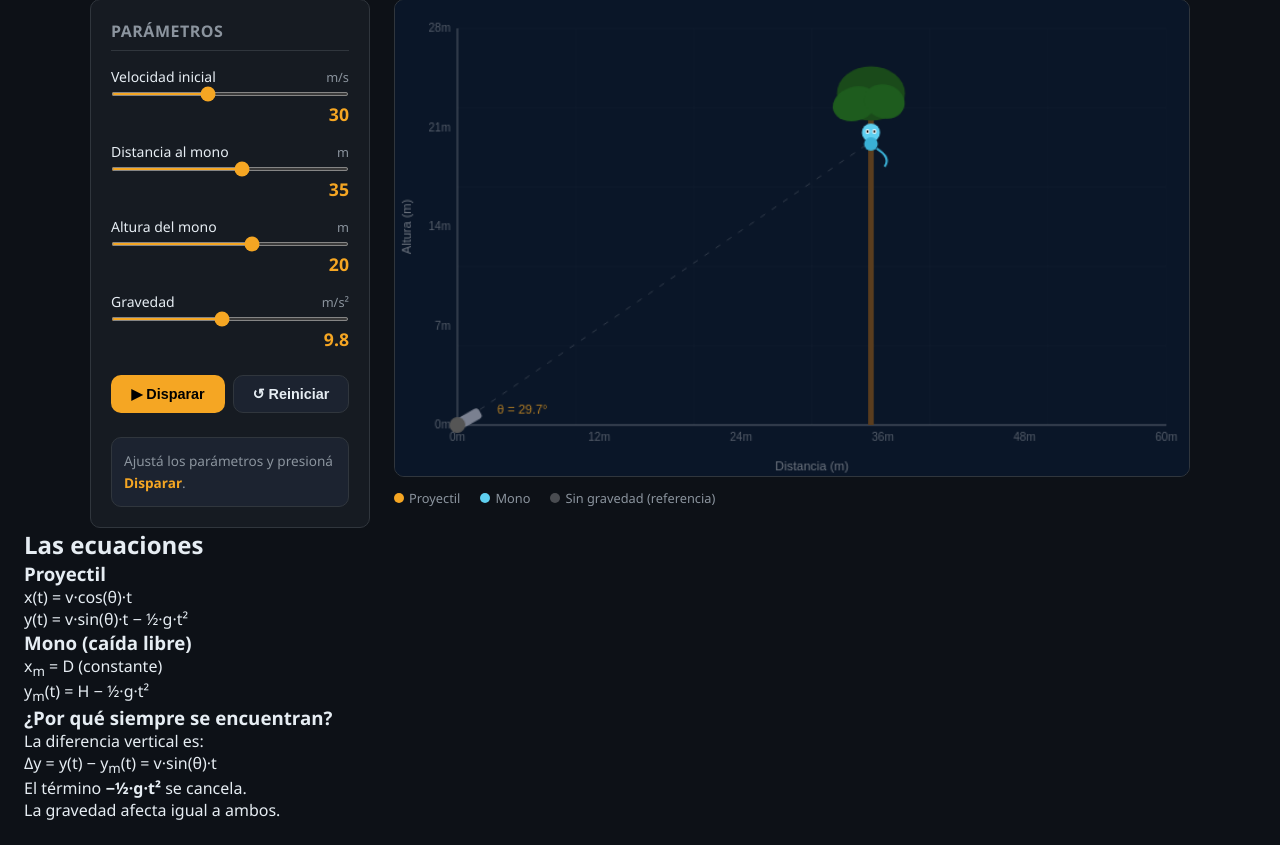
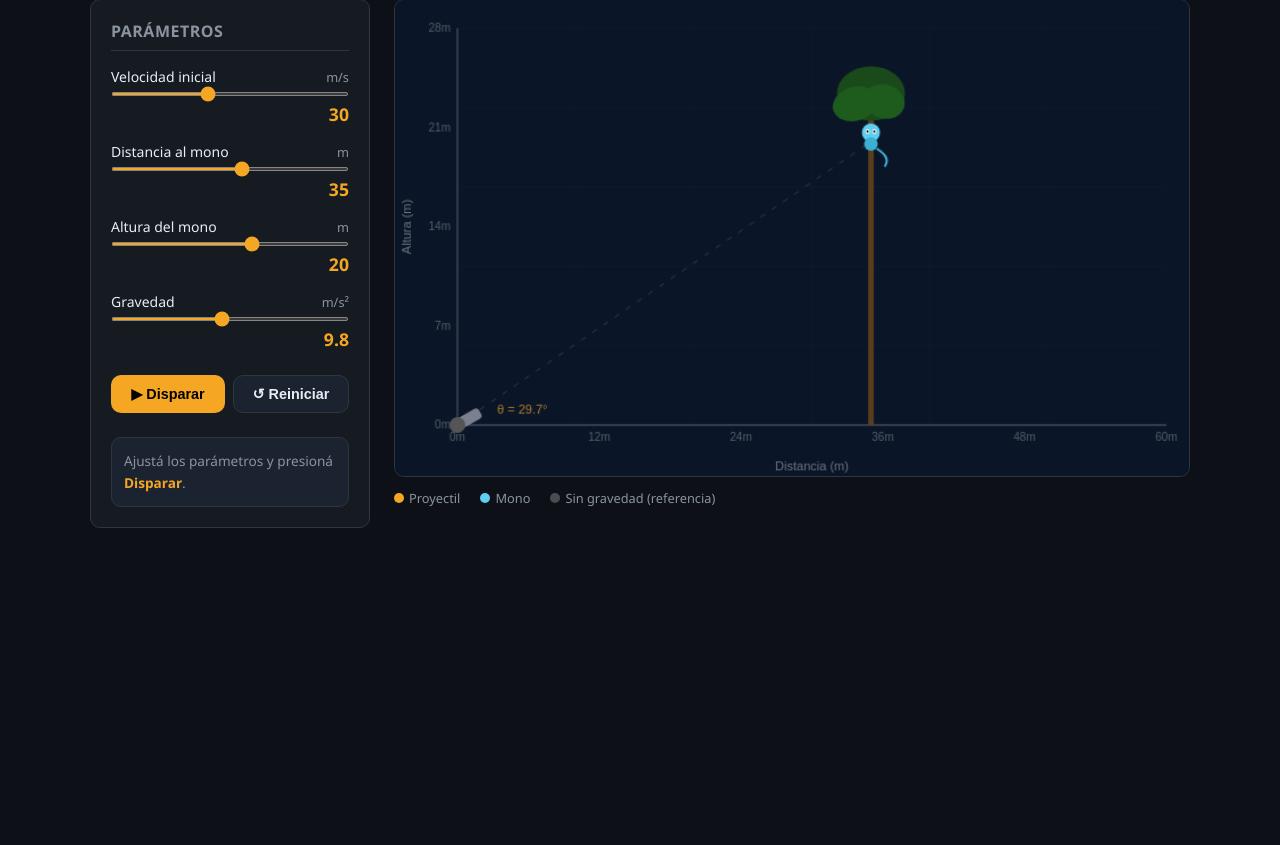
Before and after one commit to Abbea2007/ShootTheMonkey, a Flask app: page / in a window 1280 px wide. Shown: the part 124-969 px from the top of the page. After the commit the page ends 652 px from the top, so only its background shows below. Run offline with Flask 3, Linux system fonts and the light colour scheme.

Commit message:
eliminar sección de ecuaciones del HTML

```diff
--- a/templates/index.html
+++ b/templates/index.html
@@ -74,32 +74,6 @@
 
   </main>
 
-  <!-- ── Sección de ecuaciones ─────────────────────────────── -->
-  <section class="ecuaciones">
-    <h2>Las ecuaciones</h2>
-    <div class="eq-grid">
-      <div class="eq-card">
-        <h3>Proyectil</h3>
-        <p class="eq">x(t) = v·cos(θ)·t</p>
-        <p class="eq">y(t) = v·sin(θ)·t − ½·g·t²</p>
-      </div>
-      <div class="eq-card">
-        <h3>Mono (caída libre)</h3>
-        <p class="eq">x<sub>m</sub> = D (constante)</p>
-        <p class="eq">y<sub>m</sub>(t) = H − ½·g·t²</p>
-      </div>
-      <div class="eq-card">
-        <h3>¿Por qué siempre se encuentran?</h3>
-        <p class="eq-explicacion">
-          La diferencia vertical es:<br>
-          Δy = y(t) − y<sub>m</sub>(t) = v·sin(θ)·t<br>
-          El término <strong>−½·g·t²</strong> se cancela.<br>
-          La gravedad afecta igual a ambos.
-        </p>
-      </div>
-    </div>
-  </section>
-
   <script src="{{ url_for('static', filename='simulation.js') }}"></script>
 </body>
 </html>
```
